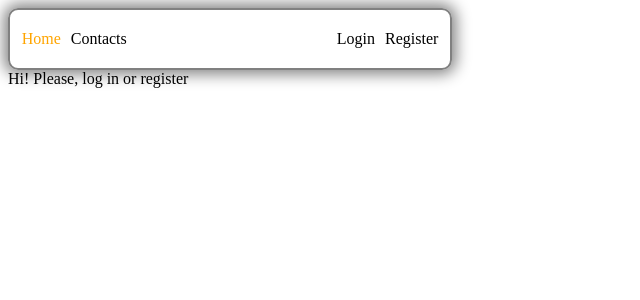
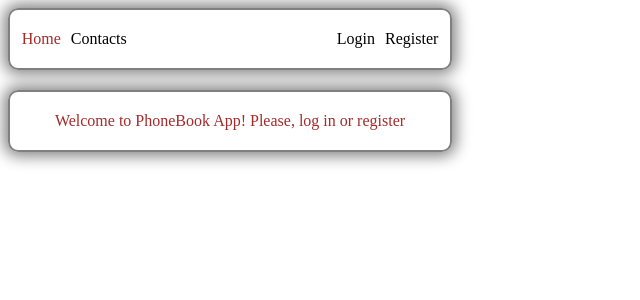
Before and after one commit to Anatoliy-Mostovoy/goit-react-hw-08-phonebook, a React (Create React App) app: page / in a window 1280 px wide. Shown: the top 300 px of the page, without its empty margins (0-640 px from the left). Built offline with nearby package versions, Linux system fonts and the light colour scheme.

Commit message:
done notify

```diff
--- a/src/App.js
+++ b/src/App.js
@@ -15,6 +15,8 @@ import { checkUser } from './redux/auth/auth-operation';
 import { getToken } from './redux/auth/auth-selector';
 import { PablicRoute } from './Components/Route/pablic-route';
 import { PrivateRoute } from './Components/Route/private-route';
+import { HomePage } from '../src/Components/HomePage/HomePage';
+
 export const App = () => {
   const dispatch = useDispatch();
   const token = useSelector(getToken);
@@ -30,7 +32,7 @@ export const App = () => {
       <Header />
       <Switch>
         <Route exact path="/">
-          Hi! Please, log in or register
+          <HomePage />
         </Route>
         <PrivateRoute exact path="/contacts" altPath="/login">
           <>
--- a/src/Components/Header/Header.module.css
+++ b/src/Components/Header/Header.module.css
@@ -16,7 +16,7 @@
 }
 
 .LinkActive {
-  color: orange;
+  color: brown;
 }
 
 .MainNav {
--- /dev/null
+++ b/src/Components/HomePage/HomePage.js
@@ -0,0 +1,10 @@
+import React from 'react';
+import s from './HomePage.module.css';
+
+export const HomePage = () => {
+  return (
+    <div className={s.Container}>
+      Welcome to PhoneBook App! Please, log in or register
+    </div>
+  );
+};
--- /dev/null
+++ b/src/Components/HomePage/HomePage.module.css
@@ -0,0 +1,11 @@
+.Container {
+  margin-top: 20px;
+  width: 400px;
+  text-align: center;
+  padding: 20px;
+  border: 2px solid grey;
+  border-radius: 10px;
+  box-shadow: 0 0 15px 4px grey;
+  color: brown;
+  text-shadow: brown;
+}
--- a/src/Components/Login/Login.js
+++ b/src/Components/Login/Login.js
@@ -4,6 +4,8 @@ import Form from 'react-bootstrap/Form';
 import { useDispatch } from 'react-redux';
 import { login } from '../../redux/auth/auth-operation';
 import s from './Login.module.css';
+import { toast } from 'react-toastify';
+import 'react-toastify/dist/ReactToastify.css';
 // import 'bootstrap/dist/css/bootstrap.min.css';
 
 const Login = () => {
@@ -14,6 +16,10 @@ const Login = () => {
       email: event.target.email.value,
       password: event.target.password.value,
     };
+    if (userInfo.email === '' || userInfo.password === '') {
+      toast.error('Input your data!');
+      return;
+    }
     dispatch(login(userInfo));
   };
 
--- a/src/Components/Register/Register.js
+++ b/src/Components/Register/Register.js
@@ -4,6 +4,8 @@ import React from 'react';
 import { useDispatch } from 'react-redux';
 import { register } from '../../redux/auth/auth-operation';
 import s from './Register.module.css';
+import { toast } from 'react-toastify';
+import 'react-toastify/dist/ReactToastify.css';
 // import 'bootstrap/dist/css/bootstrap.min.css';
 
 const Register = () => {
@@ -15,6 +17,15 @@ const Register = () => {
       email: event.target.email.value,
       password: event.target.password.value,
     };
+
+    if (
+      userInfo.name === '' ||
+      userInfo.email === '' ||
+      userInfo.password === ''
+    ) {
+      toast.error('Input ALL your data!');
+      return;
+    }
     dispatch(register(userInfo));
   };
 
--- a/src/Components/User/User.js
+++ b/src/Components/User/User.js
@@ -12,7 +12,7 @@ export const User = () => {
 
   return (
     <>
-      <p> Welcome {user}</p>
+      <p className={s.Text}> Welcome, {user} ! </p>
       <button type="button" className={s.Button} onClick={onClick}>
         Exit
       </button>
--- a/src/Components/User/User.module.css
+++ b/src/Components/User/User.module.css
@@ -4,3 +4,10 @@
   border-radius: 10px;
   cursor: pointer;
 }
+
+.Text {
+  font-size: larger;
+  font-family: 'Lucida Sans', 'Lucida Sans Regular', 'Lucida Grande',
+    'Lucida Sans Unicode', Geneva, Verdana, sans-serif;
+  color: brown;
+}
```
